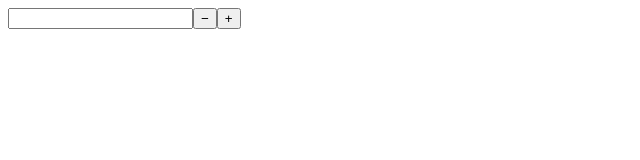
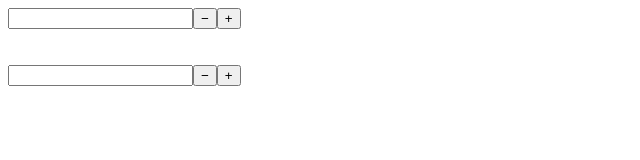
Before and after one commit to pimbrouwers/pikanum, a website: page index.html in a window 1280 px wide. Shown: the whole page, without its empty margins (0-640 px from the left). Drawn offline with Linux system fonts and the light colour scheme.

Commit message:
nasty reference issue fix

```diff
--- a/index.html
+++ b/index.html
@@ -12,21 +12,22 @@
 
   <form>
     <input id="pikanum" type="text">
+
+    <br /><br />
+
+    <input id="pikanum2" type="text">
   </form>
 
   <script type="text/javascript" src="pikanum.js"></script>
   <script type="text/javascript">
-
-    var field = document.getElementById('pikanum');
-
-    var picker = new Pikanum({
+    var opt = {
       containerClass: 'container-class',
       controlsClass: 'controls-class',
       controlsLocation: 'after',
       controlsSymbolDecrement: '&minus;',
       controlsSymbolIncrement: '&plus;',
 
-      field: field,
+      field: null,
       fieldClass: 'field-class',
 
       //defaultNum: 67,
@@ -39,7 +40,7 @@
       min: 5,
       step: 5,
 
-      onChange: function(val){
+      onChange: function (val) {
         console.log('onChange', val)
       },
       onDecrement: function (val) {
@@ -48,8 +49,16 @@
       onIncrement: function (val) {
         console.log('onIncrement', val)
       }
-    });
+    };
 
+    var field = document.getElementById('pikanum');
+    var field2 = document.getElementById('pikanum2');
+
+    opt.field = field;
+    var picker = new Pikanum(opt);
+
+    opt.field = field2;
+    var picker2 = new Pikanum(opt);
   </script>
 
 </body>
--- a/pikanum.js
+++ b/pikanum.js
@@ -14,6 +14,7 @@
     root.Pikanum = factory();
   }
 }(this, function (numeral) {
+  'use strict';
 
   var document = window.document,
 
@@ -125,19 +126,15 @@
     },
 
     Pikanum = function (options) {
-      var self = this,
-        opt = self.config(options);
+      this._o = this.config(options);
 
-      self.init();
+      this.init();
     };
 
   Pikanum.prototype = {
     constructor: Pikanum,
     init: function () {
-      var opt = this._o,
-        field = opt.field;
-
-      if(opt.setValueFromDefault)
+      if (this._o.setValueFromDefault)
       {
         this.setValueFromDefault();
       }
@@ -154,9 +151,7 @@
     },
 
     config: function (options) {
-      this._o = defaults;
-
-      opt = this._o;
+      var opt = JSON.parse(JSON.stringify(defaults));
 
       opt.containerClass = options.containerClass ? options.containerClass : opt.containerClass;
       opt.controlsClass = options.controlsClass ? options.controlsClass : opt.controlsClass;
```
